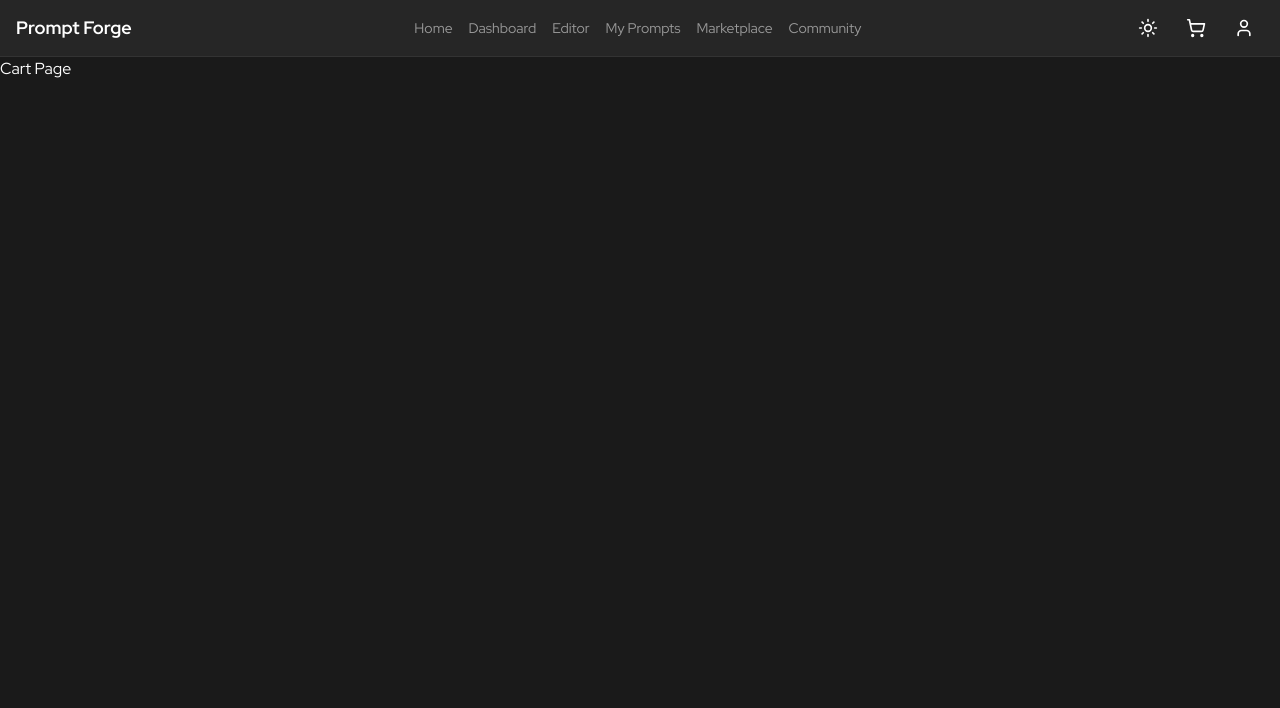
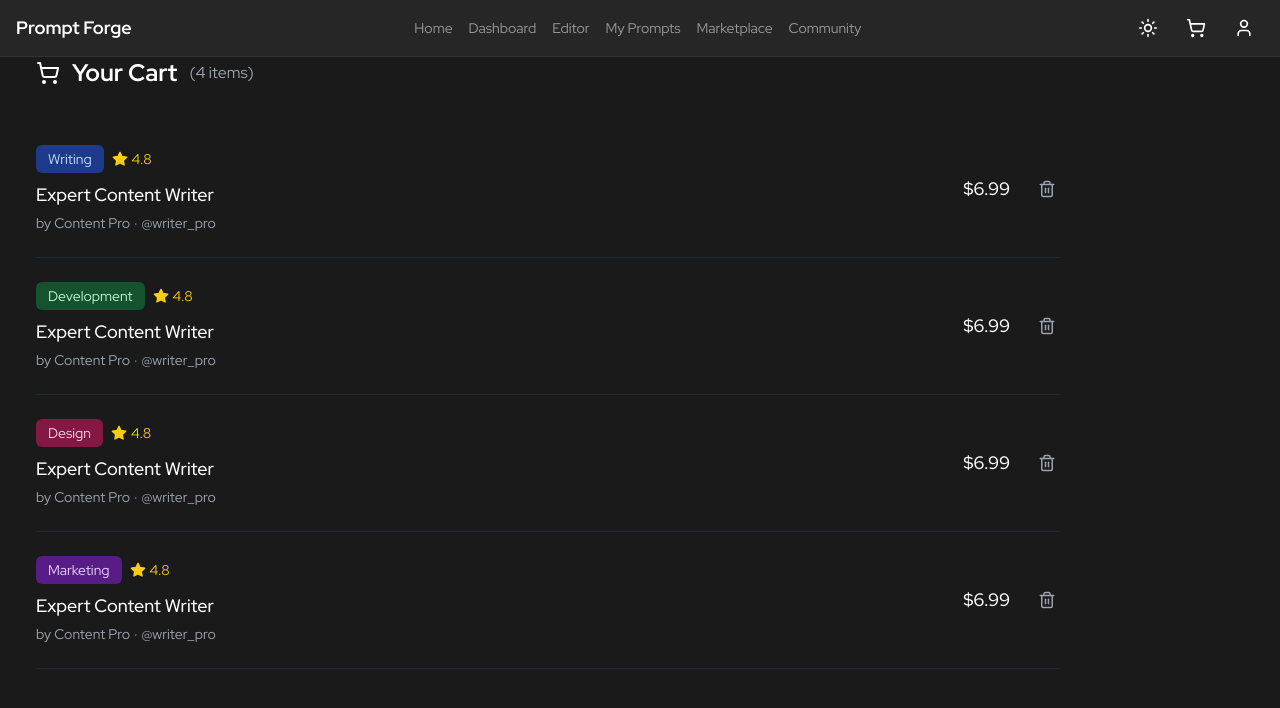
Before and after one commit to COS301-SE-2025/Prompt-Forge, a React (Vite) app in the folder frontend/: page /cart in a window 1280 px wide. Shown: the top 708 px of the page. Built offline with nearby package versions, Linux system fonts and the light colour scheme.

Commit message:
Added cart items

```diff
--- a/frontend/src/pages/CartPage.tsx
+++ b/frontend/src/pages/CartPage.tsx
@@ -1,6 +1,114 @@
-import React, { useState } from 'react';
+import { ShoppingCartIcon, StarIcon, Trash2Icon } from 'lucide-react';
 
 export default function CartPage(){
 
-  return <h1>Cart Page</h1>
+  return <div className="w-full max-w-5xl mx-9">
+      <div className="flex items-center mb-8">
+        <ShoppingCartIcon className="mr-3" size={24} />
+        <h1 className="text-2xl font-bold">Your Cart</h1>
+        <span className="ml-3 text-gray-400">(4 items)</span>
+      </div>
+        <div>
+            <div className="flex flex-col md:flex-row justify-between items-start md:items-center py-6 border-b border-gray-800">
+                <div className="flex-1">
+                    <div className="flex items-center space-x-2 mb-2">
+                        <span className={`px-3 py-1 text-sm rounded-md bg-blue-900 text-blue-200`}>
+                        Writing
+                        </span>
+                        <div className="flex items-center text-rating">
+                            <StarIcon size={16} fill="currentColor" />
+                            <span className="ml-1 text-sm">4.8</span>
+                        </div>
+                    </div>
+                      <h3 className="text-lg font-medium mb-1">Expert Content Writer</h3>
+                    <div className="flex items-center text-gray-400 text-sm">
+                          <span>by Content Pro</span>
+                        <span className="mx-1">·</span>
+                          <span>@writer_pro</span>
+                    </div>
+                </div>
+                <div className="flex items-center mt-4 md:mt-0">
+                      <span className="font-medium text-lg mr-6">$6.99</span>
+                    <button className="text-gray-400 hover:text-red-500 transition-colors p-1">
+                        <Trash2Icon size={18} />
+                    </button>
+                </div>
+            </div>
+            <div className="flex flex-col md:flex-row justify-between items-start md:items-center py-6 border-b border-gray-800">
+                <div className="flex-1">
+                    <div className="flex items-center space-x-2 mb-2">
+                        <span className={`px-3 py-1 text-sm rounded-md bg-green-900 text-green-200`}>
+                            Development
+                        </span>
+                        <div className="flex items-center text-rating">
+                            <StarIcon size={16} fill="currentColor" />
+                            <span className="ml-1 text-sm">4.8</span>
+                        </div>
+                    </div>
+                      <h3 className="text-lg font-medium mb-1">Expert Content Writer</h3>
+                    <div className="flex items-center text-gray-400 text-sm">
+                          <span>by Content Pro</span>
+                        <span className="mx-1">·</span>
+                          <span>@writer_pro</span>
+                    </div>
+                </div>
+                <div className="flex items-center mt-4 md:mt-0">
+                      <span className="font-medium text-lg mr-6">$6.99</span>
+                    <button className="text-gray-400 hover:text-red-500 transition-colors p-1">
+                        <Trash2Icon size={18} />
+                    </button>
+                </div>
+            </div>
+            <div className="flex flex-col md:flex-row justify-between items-start md:items-center py-6 border-b border-gray-800">
+                <div className="flex-1">
+                    <div className="flex items-center space-x-2 mb-2">
+                          <span className={`px-3 py-1 text-sm rounded-md bg-pink-900 text-pink-200`}>
+                        Design
+                        </span>
+                        <div className="flex items-center text-rating">
+                            <StarIcon size={16} fill="currentColor" />
+                            <span className="ml-1 text-sm">4.8</span>
+                        </div>
+                    </div>
+                      <h3 className="text-lg font-medium mb-1">Expert Content Writer</h3>
+                    <div className="flex items-center text-gray-400 text-sm">
+                          <span>by Content Pro</span>
+                        <span className="mx-1">·</span>
+                          <span>@writer_pro</span>
+                    </div>
+                </div>
+                <div className="flex items-center mt-4 md:mt-0">
+                      <span className="font-medium text-lg mr-6">$6.99</span>
+                    <button className="text-gray-400 hover:text-red-500 transition-colors p-1">
+                        <Trash2Icon size={18} />
+                    </button>
+                </div>
+            </div>
+            <div className="flex flex-col md:flex-row justify-between items-start md:items-center py-6 border-b border-gray-800">
+                <div className="flex-1">
+                    <div className="flex items-center space-x-2 mb-2">
+                          <span className={`px-3 py-1 text-sm rounded-md bg-purple-900 text-purple-200`}>
+                          Marketing
+                        </span>
+                        <div className="flex items-center text-rating">
+                            <StarIcon size={16} fill="currentColor" />
+                            <span className="ml-1 text-sm">4.8</span>
+                        </div>
+                    </div>
+                      <h3 className="text-lg font-medium mb-1">Expert Content Writer</h3>
+                    <div className="flex items-center text-gray-400 text-sm">
+                          <span>by Content Pro</span>
+                        <span className="mx-1">·</span>
+                          <span>@writer_pro</span>
+                    </div>
+                </div>
+                <div className="flex items-center mt-4 md:mt-0">
+                      <span className="font-medium text-lg mr-6">$6.99</span>
+                    <button className="text-gray-400 hover:text-red-500 transition-colors p-1">
+                        <Trash2Icon size={18} />
+                    </button>
+                </div>
+            </div>
+        </div>
+    </div>;
 };
```
